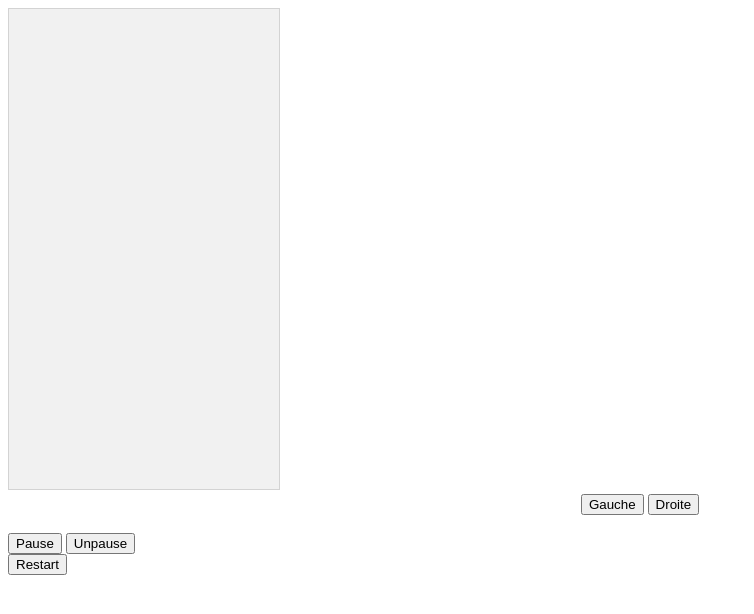
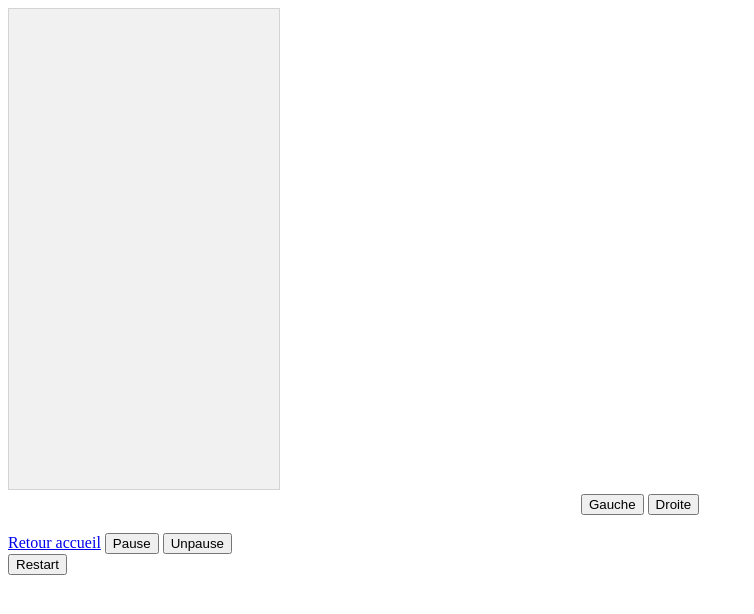
Before and after one commit to JeanVanneste/SpaceShooter, a website: page game.html in a window 1280 px wide. Shown: the whole page, without its empty margins (0-754 px from the left). Drawn offline with Linux system fonts and the light colour scheme.

Commit message:
Link to home pgae

```diff
--- a/game.html
+++ b/game.html
@@ -22,6 +22,7 @@
     <canvas id="canvas" width="270", height="480"></canvas><br />
     <center><button type="button" onmousedown="gameArea.playerShip.moveLeft()" onmouseup="gameArea.playerShip.stop()">Gauche</button>
     <button type="button" onmousedown="gameArea.playerShip.moveRight()" onmouseup="gameArea.playerShip.stop()">Droite</button></center><br />
+    <a href="index.htm">Retour accueil</a>
     <button type="button" onclick="gameArea.stop()">Pause</button>
     <button type="button" onclick="gameArea.unpause()">Unpause</button><br />
     <button onclick="gameArea.start()">Restart</button>
```
